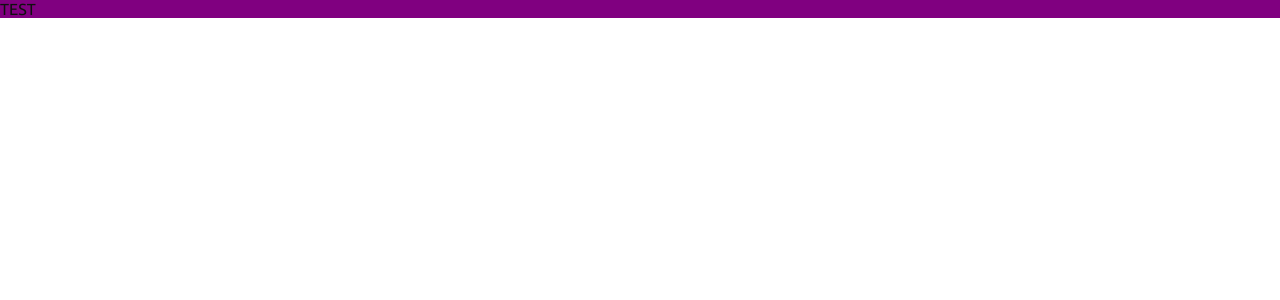
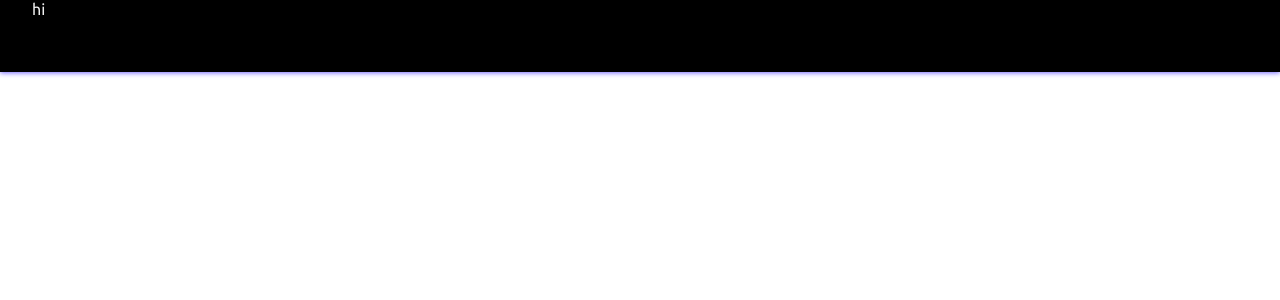
Before and after one commit to sarawwx/navbar, a React (Create React App) app: page / in a window 1280 px wide. Shown: the top 300 px of the page. Built offline with nearby package versions, Linux system fonts and the light colour scheme.

Commit message:
incluindo variaveis no header

```diff
--- a/src/components/Header.js
+++ b/src/components/Header.js
@@ -4,7 +4,9 @@ import styles from './Header.module.scss';
 
 const Header = () => {
   return (
-    <div className={styles.test}>TEST</div>
+    <div className={styles.header}>
+        <div className={styles.header__content}>hi</div>
+    </div>
   )
 }
 
--- a/src/components/Header.module.scss
+++ b/src/components/Header.module.scss
@@ -1,5 +1,21 @@
 @import './../styles/variables.scss';
 
-.test{
-    background: purple;
+.header {
+    height: $header-height;
+    background: $bg2;
+    color: $text2;
+    position: fixed;
+    z-index: 1000;
+    width: 100%;
+    box-shadow: 0 1px 5px $primary;
+
+    &__content {
+        max-width: 1920px;
+        margin: 0 auto;
+        padding: 0 16px;
+        @include breakpoint(md){
+            padding: 0 32px;
+        }
+        transition: .3s ease padding;
+    }
 }
```
